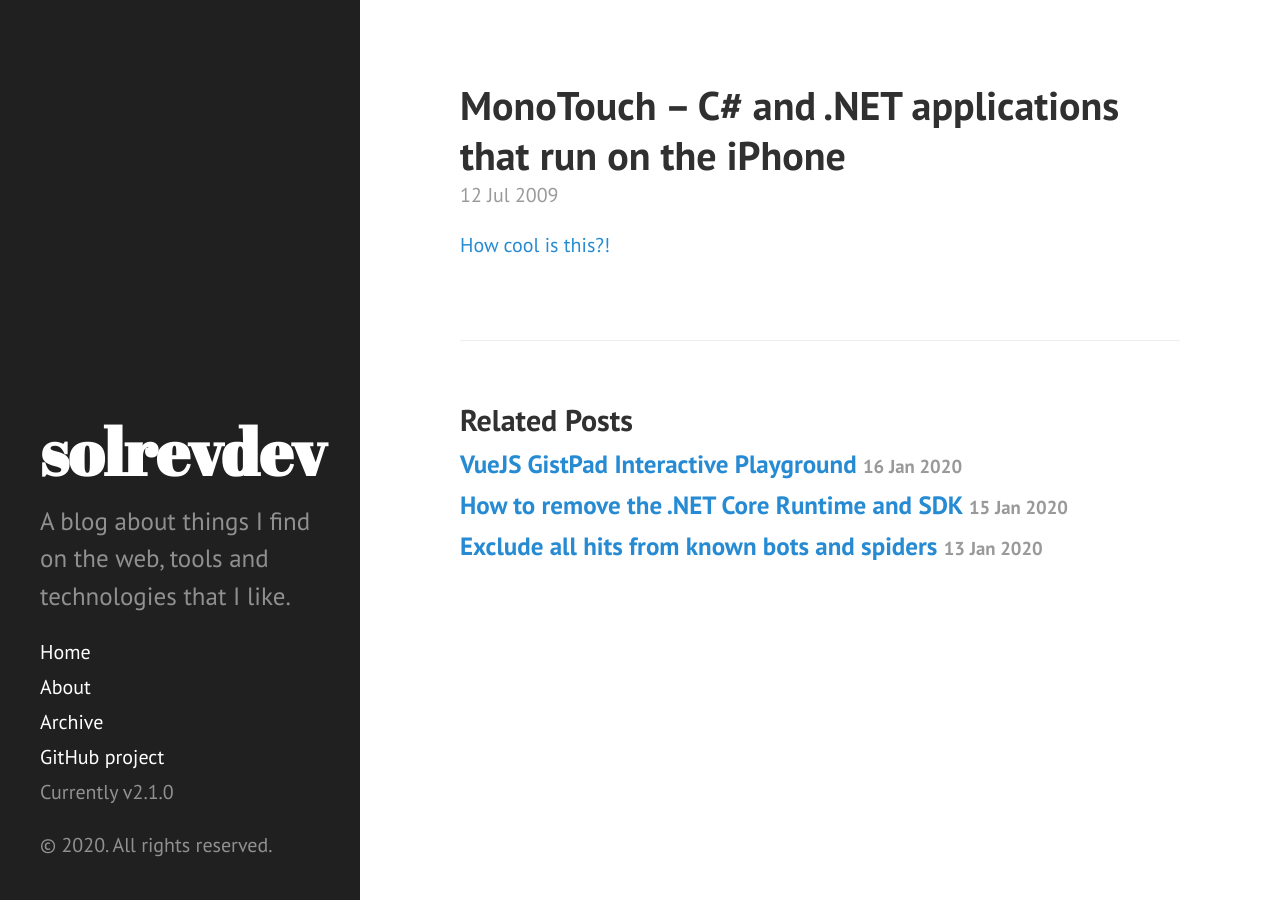
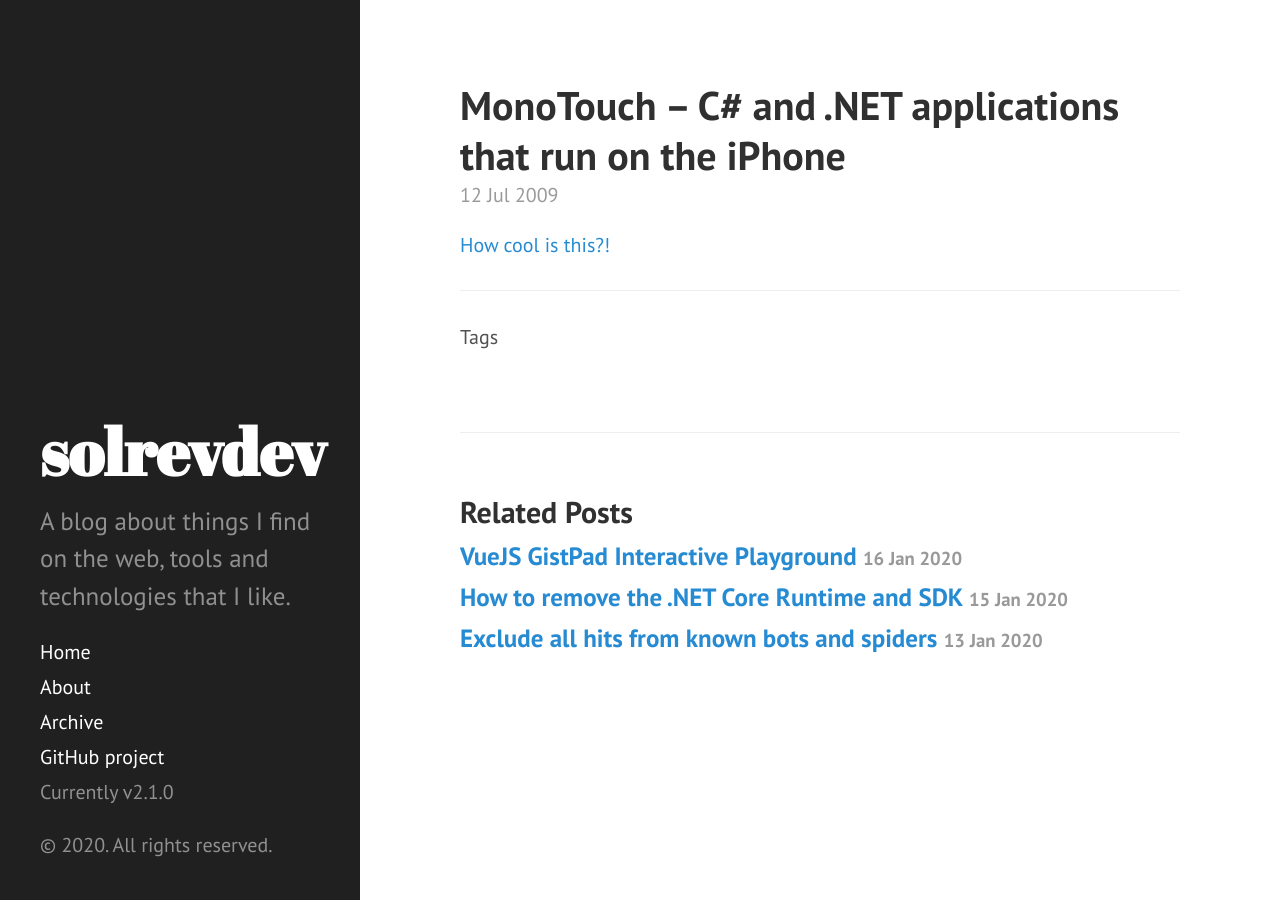
Before and after one commit to solrevdev/solrevdev.github.io, a Jekyll site: the page built from _posts/2009-07-12-monotouch-c-and-net-applications-that.html, in a window 1280 px wide. Built offline with Jekyll 4.4.1, drawn with Linux system fonts in a browser that asks for light colours.

Commit message:
Update post.html

```diff
--- a/_layouts/post.html
+++ b/_layouts/post.html
@@ -1,11 +1,18 @@
 ---
 layout: default
+published: true
 ---
 
 <div class="post">
   <h1 class="post-title">{{ page.title }}</h1>
   <span class="post-date">{{ page.date | date_to_string }}</span>
   {{ content }}
+
+  <hr>Tags
+  {% if post.tags.size > 0 %}
+  Tag{% if post.tags.size > 1 %}s{% endif %}:
+  {{ post.tags | sort | join: ", " }}
+{% endif %}
 </div>
 
 <div class="related">
```
